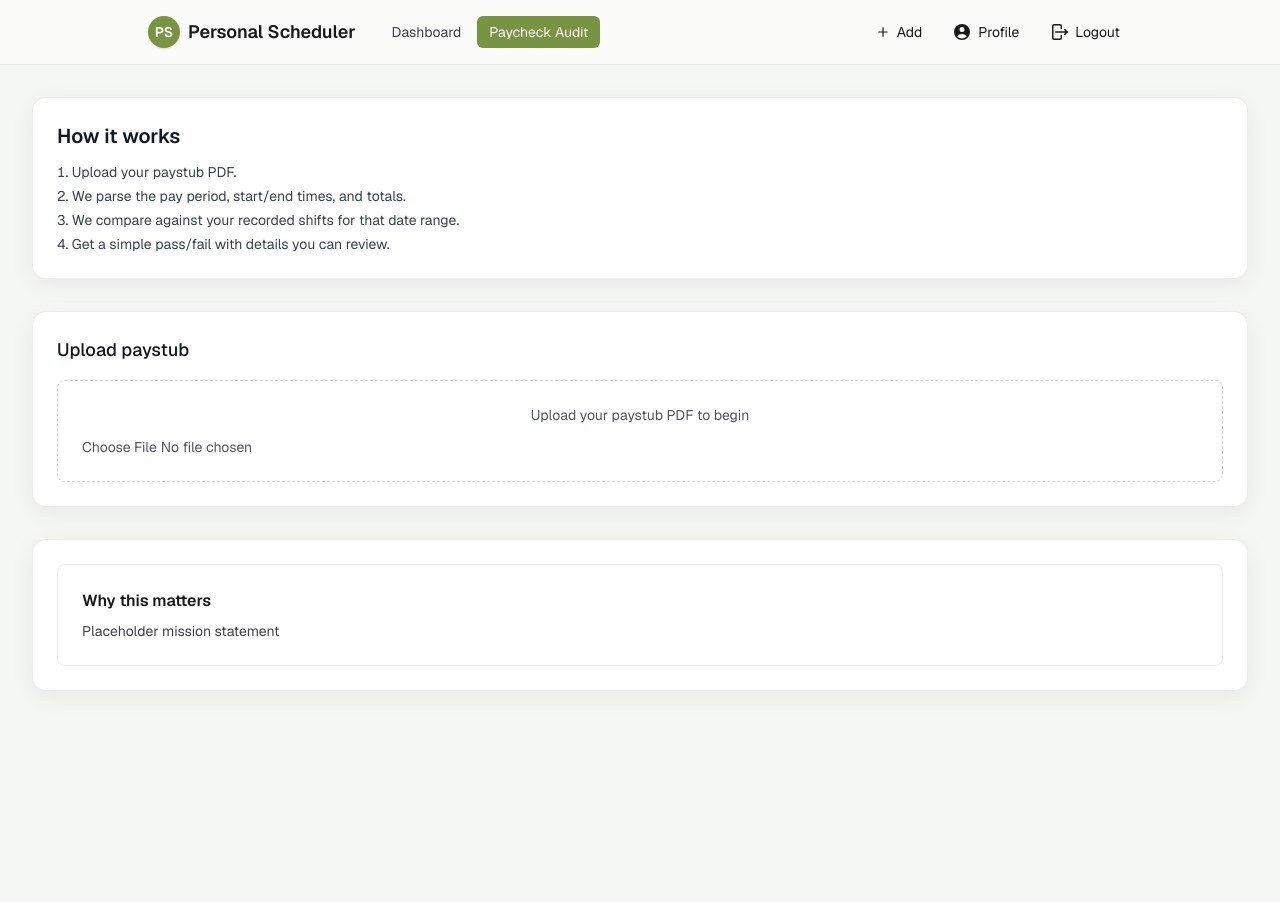
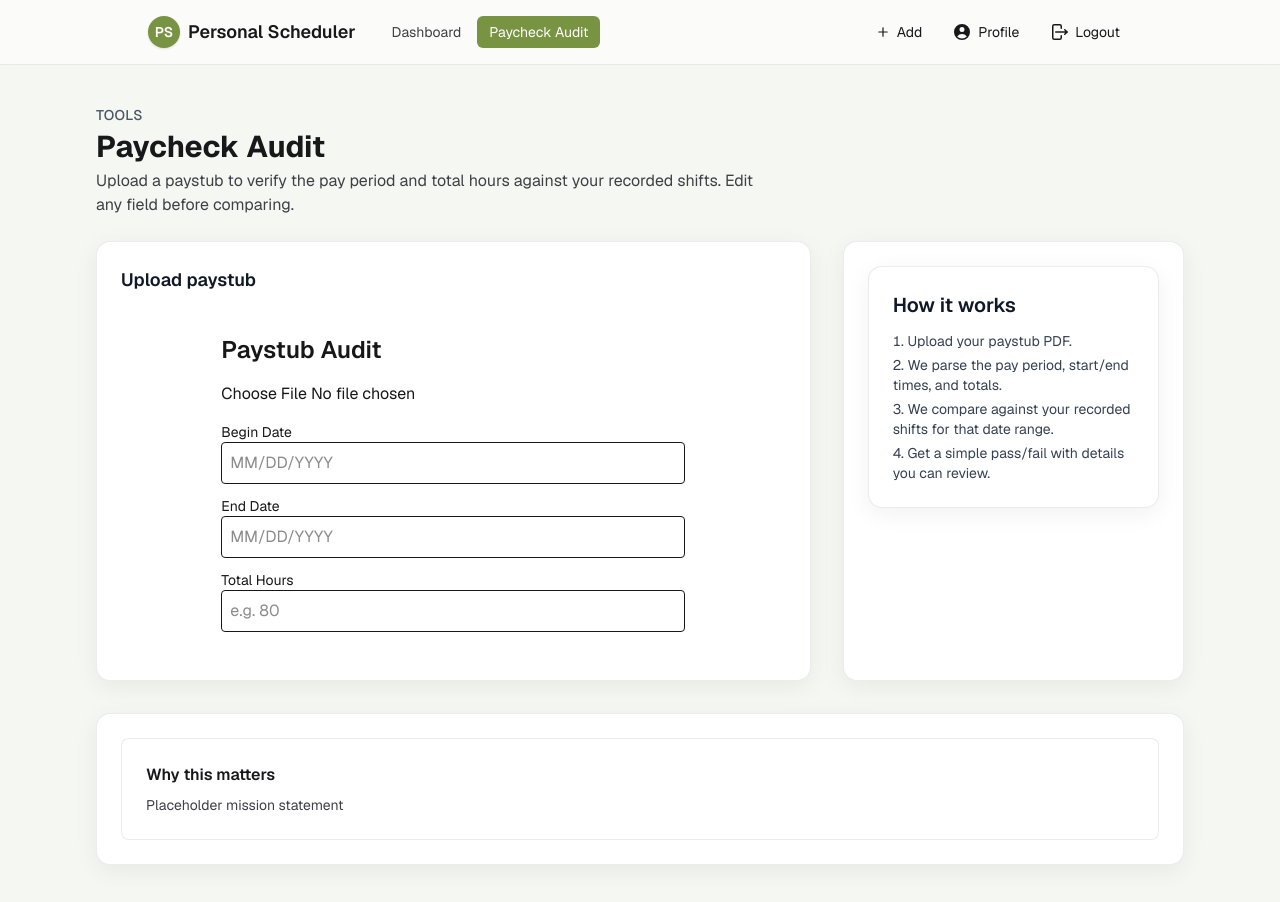
Before and after one commit to changerate/shiftlytics, a Next.js app: page /paycheck-audit in a window 1280 px wide. Shown: the top 902 px of the page. Before the commit the page ends 800 px from the top, so only its background shows below. Built offline with nearby package versions, Linux system fonts and the light colour scheme; no server answers.

Commit message:
basic pdf parser

```diff
--- a/package.json
+++ b/package.json
@@ -20,7 +20,9 @@
     "react": "19.1.0",
     "react-calendar-heatmap": "^1.10.0",
     "react-dom": "19.1.0",
-    "recharts": "^3.1.2"
+    "react-pdftotext": "^1.3.4",
+    "recharts": "^3.1.2",
+    "regex": "^6.0.1"
   },
   "devDependencies": {
     "@tailwindcss/postcss": "^4",
--- a/src/app/paycheck-audit/components/AuditUploader.js
+++ b/src/app/paycheck-audit/components/AuditUploader.js
@@ -1,10 +1,101 @@
 "use client";
 
+import { useState } from "react";
+import pdfToText from "react-pdftotext";
+
+/* ---------- DATE REGEX ---------- */
+const beginDateRegex = /(begin date|start date|begin)[\s:]*([0-9]{1,2}\/[0-9]{1,2}\/[0-9]{2,4})/i;
+const endDateRegex = /(end date|stop date|end)[\s:]*([0-9]{1,2}\/[0-9]{1,2}\/[0-9]{2,4})/i;
+// New combined fallback
+const payPeriodRegex = /(pay\s*period)[\s:]*([0-9]{1,2}\/[0-9]{1,2}\/[0-9]{2,4})\s*[-–]\s*([0-9]{1,2}\/[0-9]{1,2}\/[0-9]{2,4})/i;
+
+/* ---------- HOURS HELPERS ---------- */
+const hoursRegex = /\b(total\s+hours?|hours?\s+total|hrs\s+total|total\s+hrs)\b.*?([0-9]+(?:\.[0-9]{1,2})?)/i;
+
+function extractFields(text) {
+  let begin = text.match(beginDateRegex)?.[2] || null;
+  let end = text.match(endDateRegex)?.[2] || null;
+
+  // If both missing, check pay period line
+  if (!begin && !end) {
+    const pp = text.match(payPeriodRegex);
+    if (pp) {
+      begin = pp[2];
+      end = pp[3];
+    }
+  }
+
+  const hours = text.match(hoursRegex)?.[2] || null;
+  return { beginDate: begin, endDate: end, totalHours: hours };
+}
+
+/* ---------- COMPONENT ---------- */
 export default function AuditUploader() {
+  const [form, setForm] = useState({ beginDate: "", endDate: "", totalHours: "" });
+  const [fileName, setFileName] = useState("");
+  const [error, setError] = useState("");
+
+  const handleFiles = async (file) => {
+    try {
+      const text = await pdfToText(file);
+      const { beginDate, endDate, totalHours } = extractFields(text);
+      setForm({
+        beginDate: beginDate || "",
+        endDate: endDate || "",
+        totalHours: totalHours || "",
+      });
+      setFileName(file.name);
+      setError("");
+    } catch (err) {
+      setError("Could not read PDF text.");
+    }
+  };
+
   return (
-    <div className="rounded-lg border border-dashed border-gray-300 p-6 text-center">
-      <p className="text-sm text-gray-600 mb-3">Upload your paystub PDF to begin</p>
-      <input type="file" accept="application/pdf" className="block w-full text-sm text-gray-600" />
+    <div className="max-w-lg mx-auto p-6">
+      <h1 className="text-2xl font-semibold mb-4">Paystub Audit</h1>
+
+      <input
+        type="file"
+        accept="application/pdf"
+        onChange={(e) => e.target.files[0] && handleFiles(e.target.files[0])}
+      />
+
+      {fileName && <p className="mt-2 text-sm text-slate-500">File: {fileName}</p>}
+      {error && <p className="mt-2 text-red-600">{error}</p>}
+
+      <div className="mt-4 space-y-3">
+        <div>
+          <label className="block text-sm">Begin Date</label>
+          <input
+            className="border rounded w-full p-2"
+            value={form.beginDate}
+            onChange={(e) => setForm({ ...form, beginDate: e.target.value })}
+            placeholder="MM/DD/YYYY"
+          />
+        </div>
+
+        <div>
+          <label className="block text-sm">End Date</label>
+          <input
+            className="border rounded w-full p-2"
+            value={form.endDate}
+            onChange={(e) => setForm({ ...form, endDate: e.target.value })}
+            placeholder="MM/DD/YYYY"
+          />
+        </div>
+
+        <div>
+          <label className="block text-sm">Total Hours</label>
+          <input
+            type="number"
+            className="border rounded w-full p-2"
+            value={form.totalHours}
+            onChange={(e) => setForm({ ...form, totalHours: e.target.value })}
+            placeholder="e.g. 80"
+          />
+        </div>
+      </div>
     </div>
   );
 }
--- a/src/app/paycheck-audit/page.js
+++ b/src/app/paycheck-audit/page.js
@@ -10,15 +10,29 @@ export default function PaycheckAuditPage() {
       <TopNav />
 
       {/* Main */}
-      <main className="max-w-7xl mx-auto px-4 sm:px-6 lg:px-8 py-8">
-        <AuditInstructions />
-        <section className="app-card p-6 mb-8">
-          <h2 className="text-lg font-medium text-gray-900 mb-4">Upload paystub</h2>
-          <AuditUploader />
+      <main className="max-w-6xl mx-auto px-4 sm:px-6 lg:px-8 py-10">
+        {/* Hero */}
+        <section className="mb-6">
+          <div className="text-sm font-medium tracking-wide text-gray-600 uppercase">Tools</div>
+          <h1 className="mt-1 text-3xl font-bold text-text-primary">Paycheck Audit</h1>
+          <p className="mt-1 text-text-secondary max-w-2xl">Upload a paystub to verify the pay period and total hours against your recorded shifts. Edit any field before comparing.</p>
         </section>
-        <div className="app-card p-6">
+
+        {/* Main grid: uploader focus with helpful instructions */}
+        <div className="grid grid-cols-1 lg:grid-cols-3 gap-8 mb-8">
+          <section className="app-card p-6 lg:col-span-2">
+            <h2 className="text-lg font-semibold text-gray-900 mb-4">Upload paystub</h2>
+            <AuditUploader />
+          </section>
+          <aside className="app-card p-6 lg:col-span-1">
+            <AuditInstructions />
+          </aside>
+        </div>
+
+        {/* Mission statement */}
+        <section className="app-card p-6">
           <MissionStatement />
-        </div>
+        </section>
       </main>
     </div>
   );
```
Also changed, not shown: 1 other file (tests, documents, lock files or other folders).
